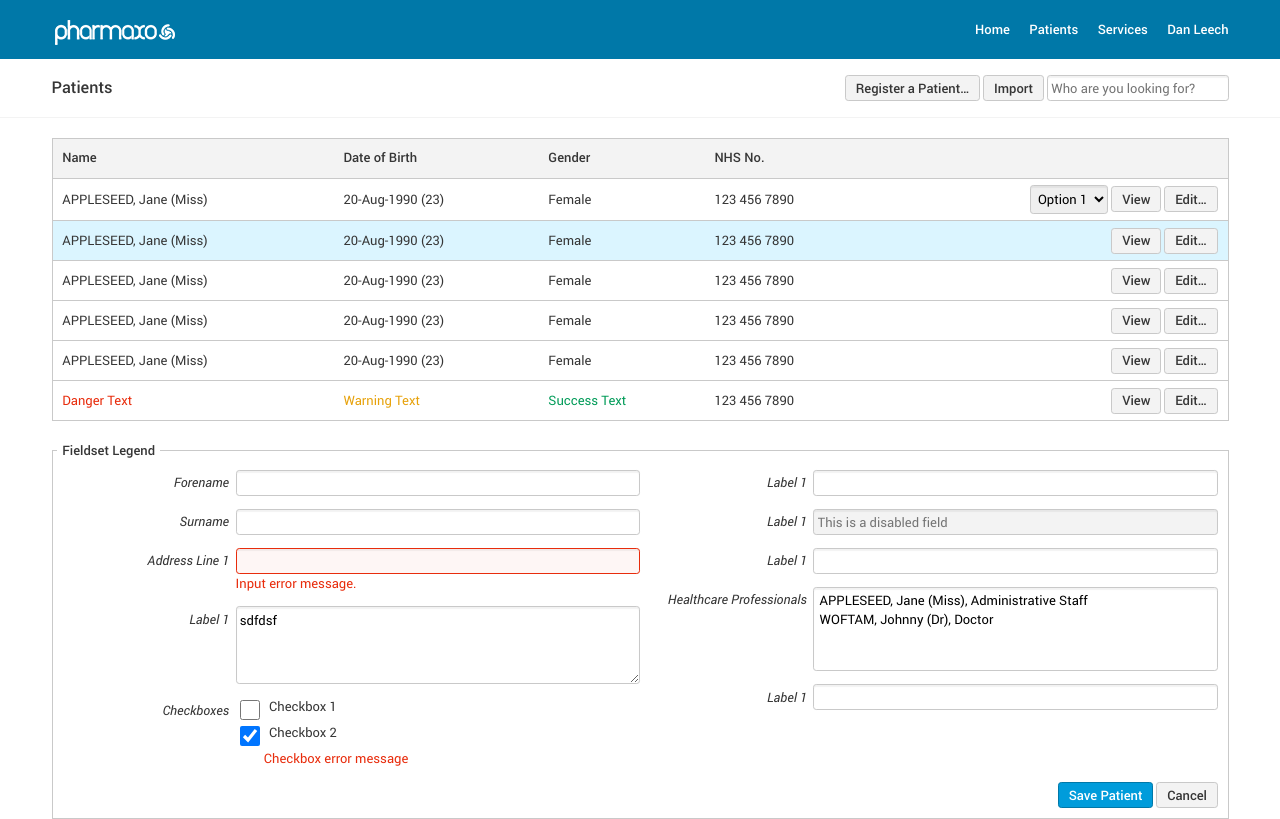
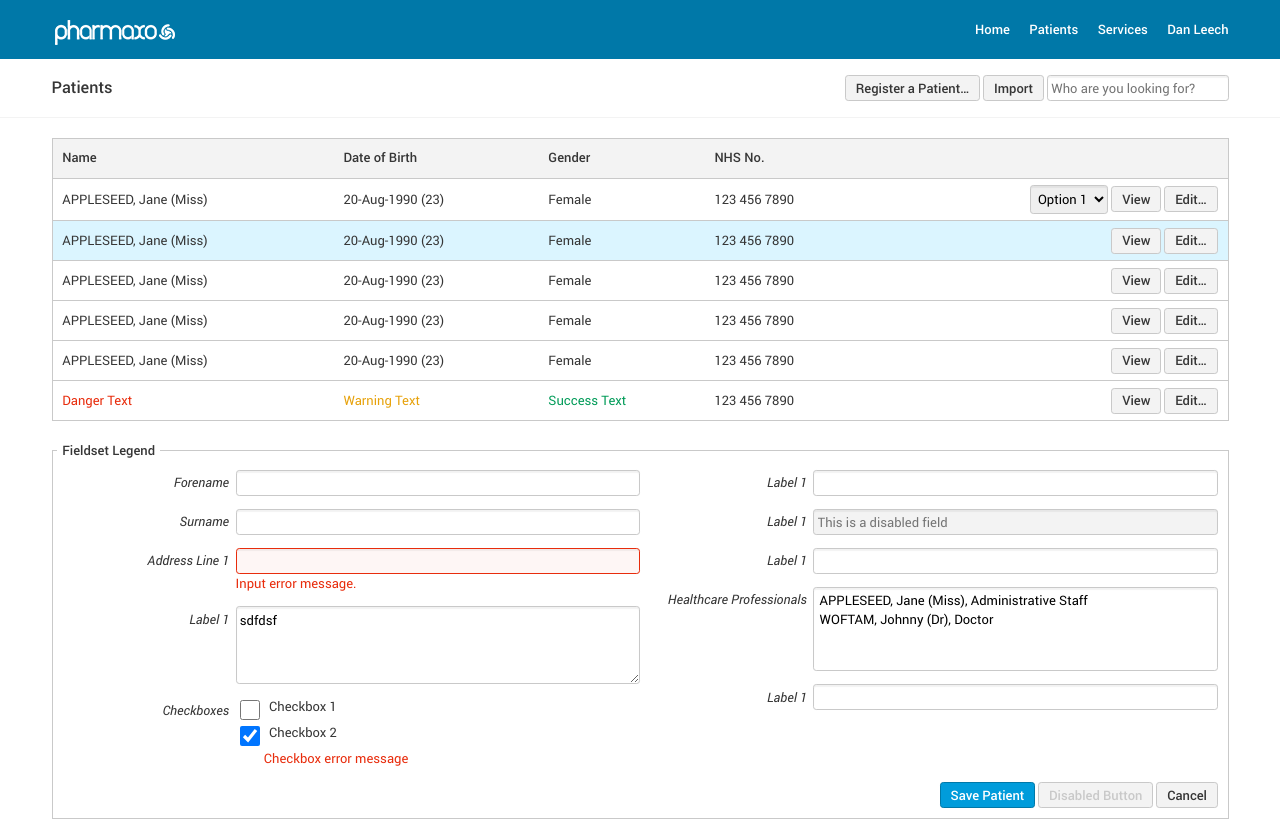
Before and after one commit to qphl/cognisant-ui, a plain HTML site: page index.html in a window 1280 px wide. Drawn offline with Linux system fonts and the light colour scheme.

Commit message:
Added disabled button style

```diff
--- a/_sass/_buttons.scss
+++ b/_sass/_buttons.scss
@@ -22,3 +22,8 @@
 .btn-danger {
 	color: $color-danger;
 }
+
+.btn-disabled {
+	color: $color-grey-light;
+	cursor: default;
+}
--- a/index.html
+++ b/index.html
@@ -185,6 +185,7 @@ sdfdsf
 				<div class="container-nested">
 					<div class="twelve columns right">
 						<button class="btn btn-normal">Save Patient</button>
+						<button class="btn btn-disabled" disabled>Disabled Button</button>
 						<button class="btn">Cancel</button>
 					</div>
 				</div>
```
Also changed, not shown: css/main.css.
